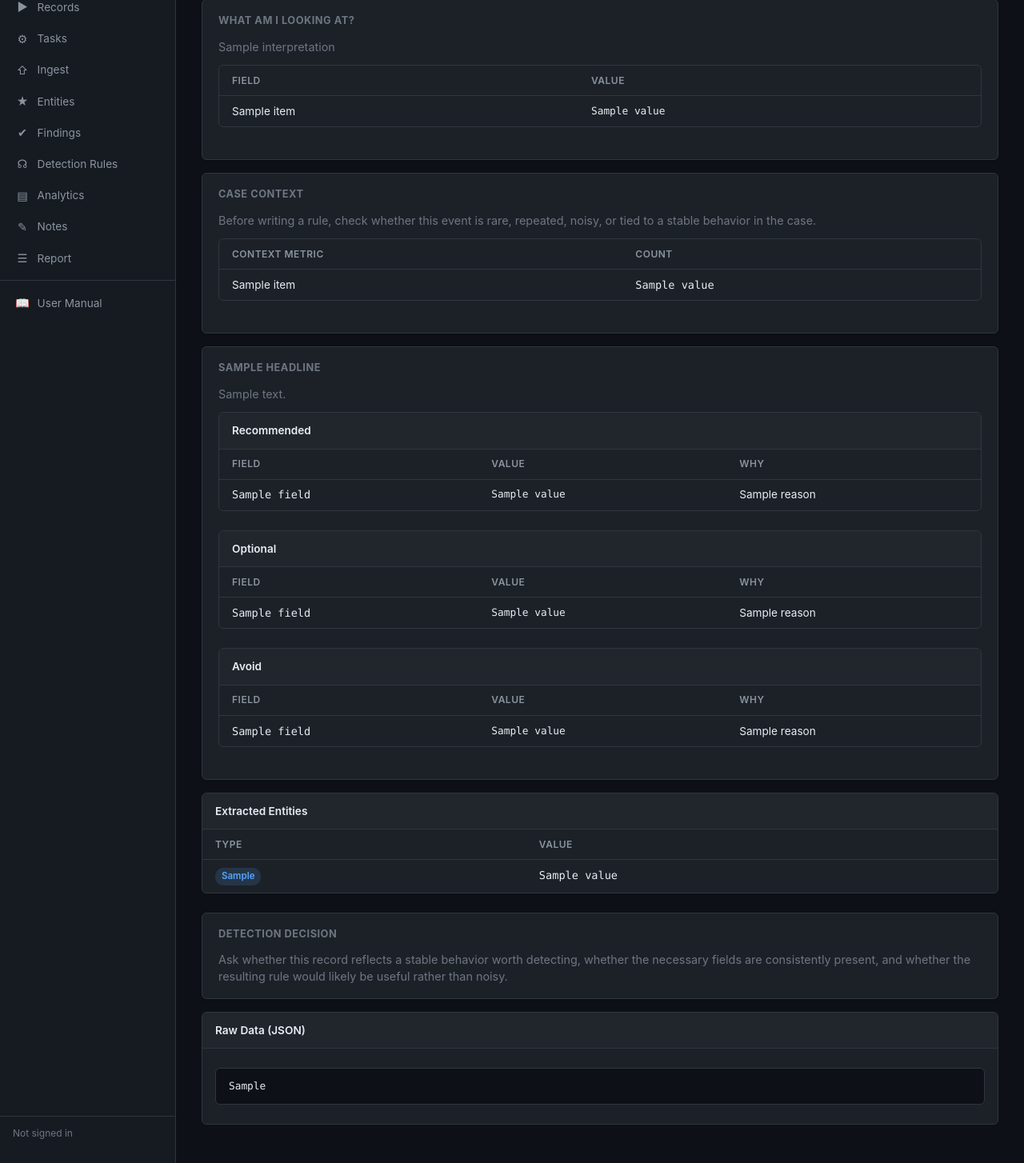
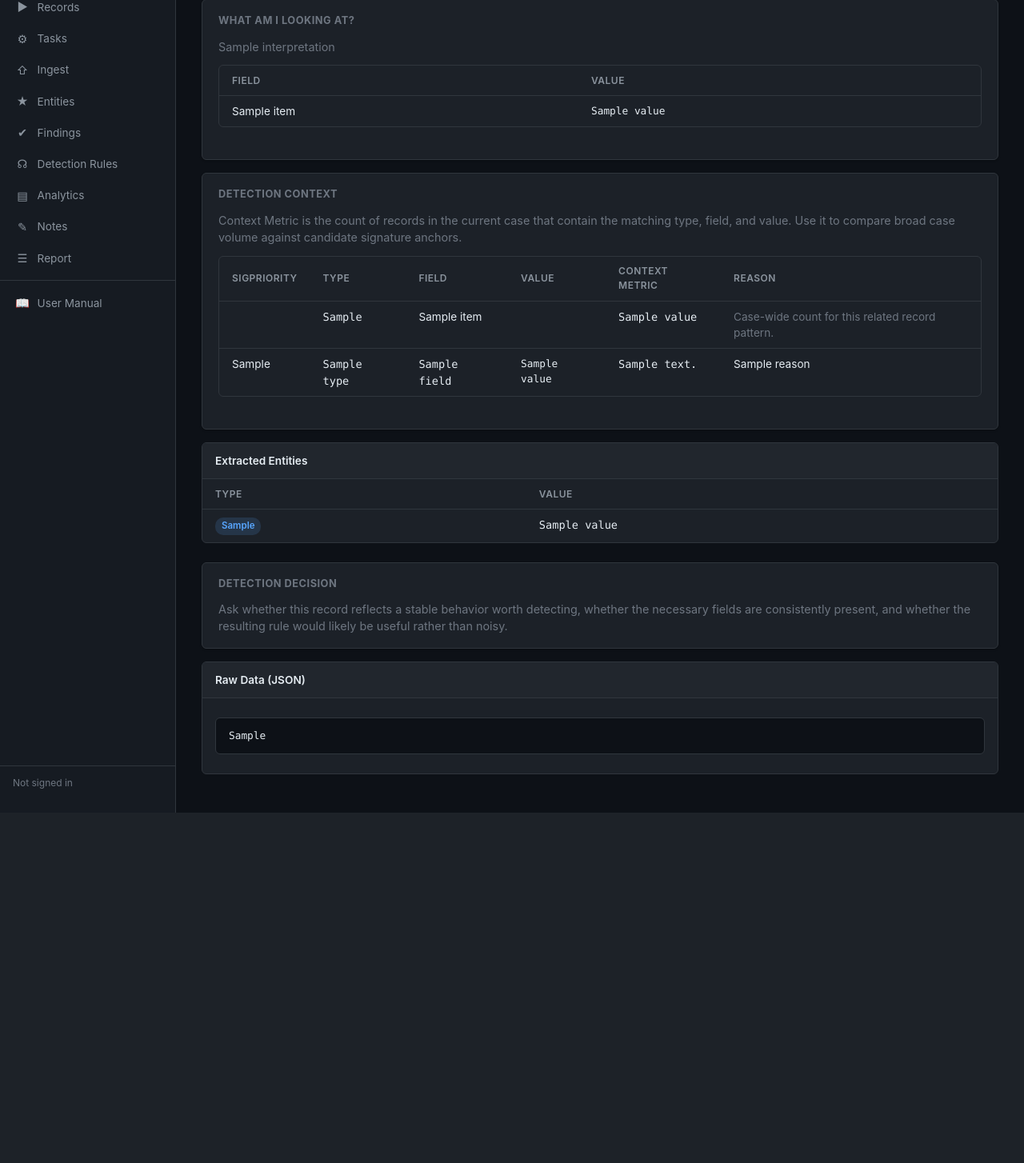
Before and after one commit to Sphinx-AxIS/EvidenceLab, a Python web app: template src/sphinx/core/templates/record_detail.html in a window 1280 px wide. Shown: the part 206-1660 px from the top of the page at 80% size. After the commit the page ends 1222 px from the top, so only its background shows below. Run offline with Jinja, Linux system fonts and the light colour scheme; the template is opened without the code that fills it: most values are stand-ins (such as "Sample title", 1, 10 or a date in 2020).

Commit message:
Merge record context and rule hints into a unified detection context table

```diff
--- a/src/sphinx/core/rule_assistant.py
+++ b/src/sphinx/core/rule_assistant.py
@@ -160,6 +160,8 @@ def _build_item(field: str, value: str, reason: str, present_count: int = 0, exa
         "value": _short(value),
         "reason": reason,
         "prevalence": prevalence,
+        "present_count": str(present_count),
+        "exact_count": str(exact_count),
     }
 
 
--- a/src/sphinx/core/templates/record_detail.html
+++ b/src/sphinx/core/templates/record_detail.html
@@ -6,9 +6,8 @@
 <p>Use this page to understand what a record means before deciding whether to create a detection from it.</p>
 <ul>
   <li><strong>What Am I Looking At?</strong> highlights the most important fields from the event.</li>
-  <li><strong>Case Context</strong> shows how common this record type and related field values are in the case.</li>
+  <li><strong>Detection Context</strong> combines case counts with deterministic field recommendations so you can judge which anchors are stable enough for a rule.</li>
   <li><strong>Extracted Entities</strong> are heuristic IOC candidates. Common false positives such as browser version strings and bare time values are filtered where possible.</li>
-  <li><strong>Deterministic Rule Hints</strong> rank candidate fields as recommended, optional, or avoid using explicit no-AI heuristics and case-local prevalence checks.</li>
   <li>Only after reviewing those sections should you pivot into Sigma or Suricata authoring.</li>
 </ul>
 {% endblock %}
@@ -58,95 +57,39 @@
   {% endif %}
 </div>
 
-{% if context_counts %}
+{% if context_counts or recommendation_rows %}
 <div class="card mb-2">
-  <h3>Case Context</h3>
+  <h3>Detection Context</h3>
   <p style="color:var(--text-muted);font-size:0.9rem;">
-    Before writing a rule, check whether this event is rare, repeated, noisy, or tied to a stable behavior in the case.
+    Context Metric is the count of records in the current case that contain the matching type, field, and value. Use it to compare broad case volume against candidate signature anchors.
   </p>
   <div class="table-wrap" style="margin-top:0.75rem;">
     <table>
-      <thead><tr><th>Context Metric</th><th>Count</th></tr></thead>
+      <thead><tr><th>SigPriority</th><th>Type</th><th>Field</th><th>Value</th><th>Context Metric</th><th>Reason</th></tr></thead>
       <tbody>
         {% for item in context_counts %}
         <tr>
+          <td></td>
+          <td class="text-mono">{{ record.record_type }}</td>
           <td>{{ item.label }}</td>
+          <td></td>
           <td class="text-mono">{{ item.value }}</td>
+          <td class="text-muted">Case-wide count for this related record pattern.</td>
+        </tr>
+        {% endfor %}
+        {% for item in recommendation_rows %}
+        <tr>
+          <td>{{ item.sig_priority }}</td>
+          <td class="text-mono">{{ item.type }}</td>
+          <td class="text-mono">{{ item.field }}</td>
+          <td class="text-mono" style="font-size:0.8rem;">{{ item.value }}</td>
+          <td class="text-mono">{{ item.context_metric }}</td>
+          <td>{{ item.reason }}</td>
         </tr>
         {% endfor %}
       </tbody>
     </table>
   </div>
-</div>
-{% endif %}
-
-{% if rule_recommendations and (rule_recommendations.recommended or rule_recommendations.optional or rule_recommendations.avoid) %}
-<div class="card mb-2">
-  <h3>{{ rule_recommendations.headline }}</h3>
-  <p style="color:var(--text-muted);font-size:0.9rem;">{{ rule_recommendations.summary }}</p>
-
-  {% if rule_recommendations.recommended %}
-  <div class="table-wrap" style="margin-top:0.75rem;">
-    <div class="table-title">Recommended</div>
-    <table>
-      <thead><tr><th>Field</th><th>Value</th><th>Why</th></tr></thead>
-      <tbody>
-        {% for item in rule_recommendations.recommended %}
-        <tr>
-          <td class="text-mono">{{ item.field }}</td>
-          <td class="text-mono" style="font-size:0.8rem;">{{ item.value }}</td>
-          <td>
-            <div>{{ item.reason }}</div>
-            {% if item.prevalence %}<div class="text-muted" style="font-size:0.78rem;">{{ item.prevalence }}</div>{% endif %}
-          </td>
-        </tr>
-        {% endfor %}
-      </tbody>
-    </table>
-  </div>
-  {% endif %}
-
-  {% if rule_recommendations.optional %}
-  <div class="table-wrap" style="margin-top:0.75rem;">
-    <div class="table-title">Optional</div>
-    <table>
-      <thead><tr><th>Field</th><th>Value</th><th>Why</th></tr></thead>
-      <tbody>
-        {% for item in rule_recommendations.optional %}
-        <tr>
-          <td class="text-mono">{{ item.field }}</td>
-          <td class="text-mono" style="font-size:0.8rem;">{{ item.value }}</td>
-          <td>
-            <div>{{ item.reason }}</div>
-            {% if item.prevalence %}<div class="text-muted" style="font-size:0.78rem;">{{ item.prevalence }}</div>{% endif %}
-          </td>
-        </tr>
-        {% endfor %}
-      </tbody>
-    </table>
-  </div>
-  {% endif %}
-
-  {% if rule_recommendations.avoid %}
-  <div class="table-wrap" style="margin-top:0.75rem;">
-    <div class="table-title">Avoid</div>
-    <table>
-      <thead><tr><th>Field</th><th>Value</th><th>Why</th></tr></thead>
-      <tbody>
-        {% for item in rule_recommendations.avoid %}
-        <tr>
-          <td class="text-mono">{{ item.field }}</td>
-          <td class="text-mono" style="font-size:0.8rem;">{{ item.value }}</td>
-          <td>
-            <div>{{ item.reason }}</div>
-            {% if item.prevalence %}<div class="text-muted" style="font-size:0.78rem;">{{ item.prevalence }}</div>{% endif %}
-          </td>
-        </tr>
-        {% endfor %}
-      </tbody>
-    </table>
-  </div>
-  {% endif %}
 </div>
 {% endif %}
 
```
Also changed, not shown: docs/user_manual.md (+6 -8 lines), src/sphinx/core/frontend.py (+27 -0 lines), README.md.
